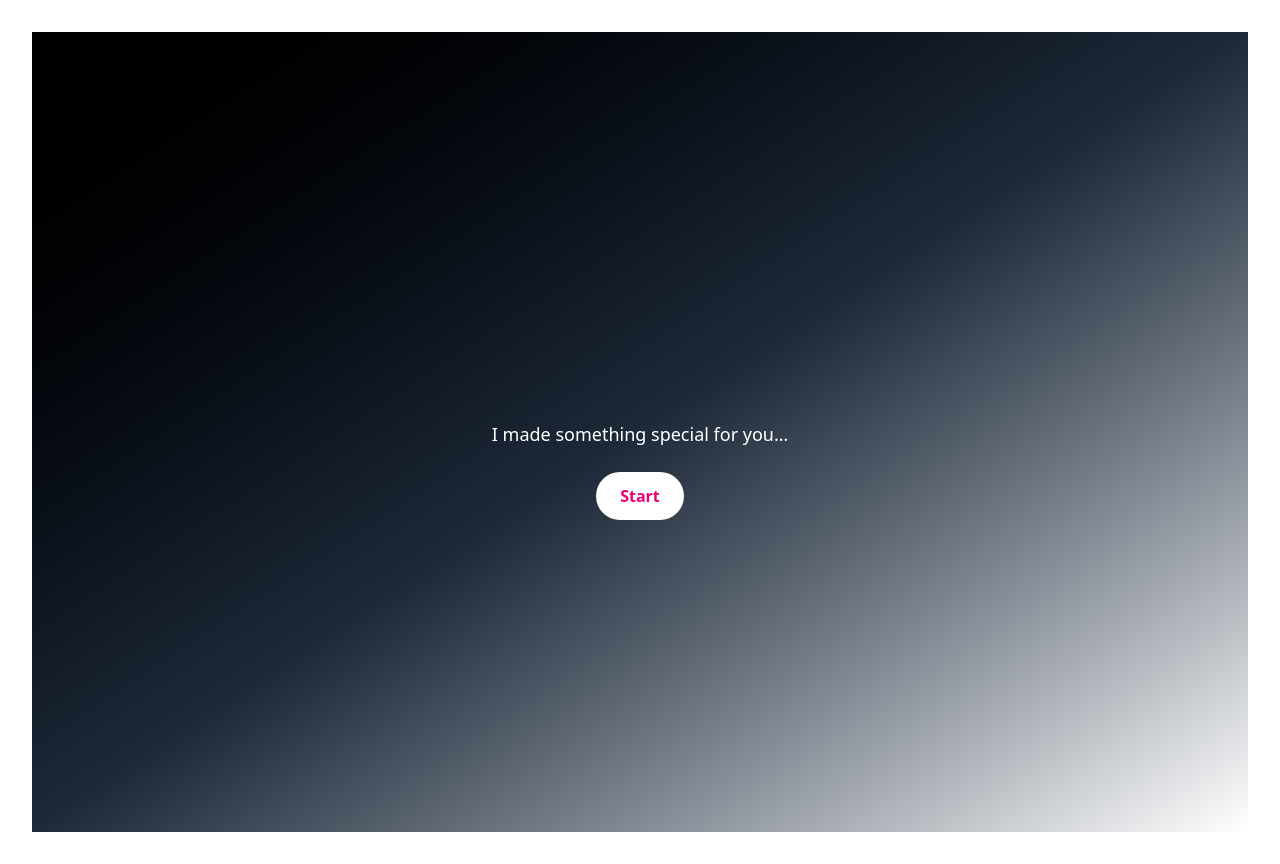
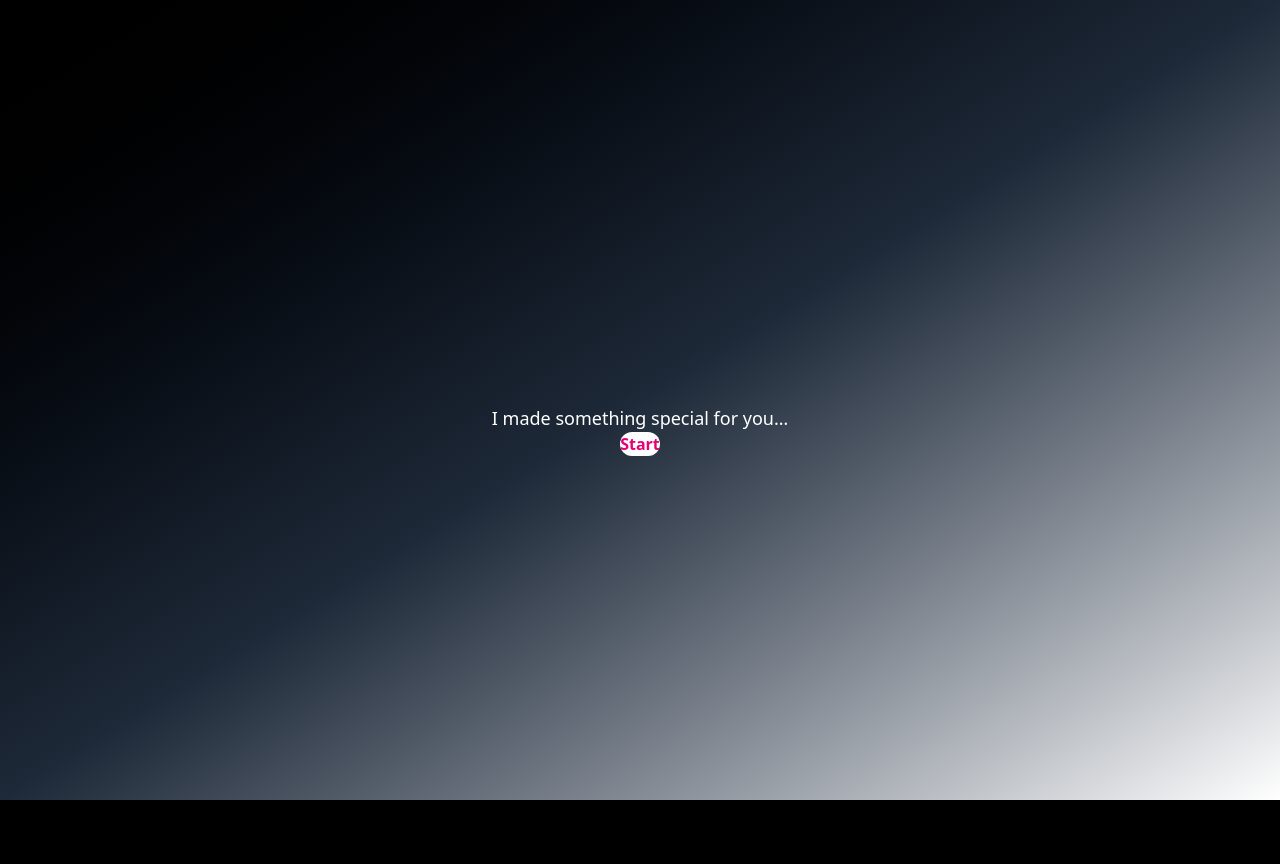
Before and after one commit to Gopal-Koli/Krisha121502, a React (Vite) app: page / in a window 1280 px wide. After the commit the page ends 800 px from the top, so only its background shows below. Built offline with nearby package versions, Linux system fonts and the light colour scheme.

Commit message:
screensize

```diff
--- a/src/index.css
+++ b/src/index.css
@@ -1 +1,15 @@
 @import "tailwindcss";
+* {
+  margin: 0;
+  padding: 0;
+  box-sizing: border-box;
+}
+
+html,
+body,
+#root {
+  width: 100%;
+  height: 100%;
+  overflow-x: hidden;
+  background: black;
+}
--- a/src/pages/Home.jsx
+++ b/src/pages/Home.jsx
@@ -3,7 +3,14 @@ import { Link } from "react-router-dom";
 import Game from "../components/Game";
 function Home() {
   return (
-   <div className="h-screen bg-gradient-to-br from-black via-gray-800 to-white flex flex-col items-center justify-center text-white text-center p-2">
+   <div className="
+  fixed inset-0
+  w-screen h-[100dvh]
+  bg-gradient-to-br from-black via-gray-800 to-white
+  flex flex-col items-center justify-center
+  text-white text-center
+  overflow-hidden
+">
 
       <motion.h1
   initial={{ scale: 0.1, opacity: 0 }}
```
